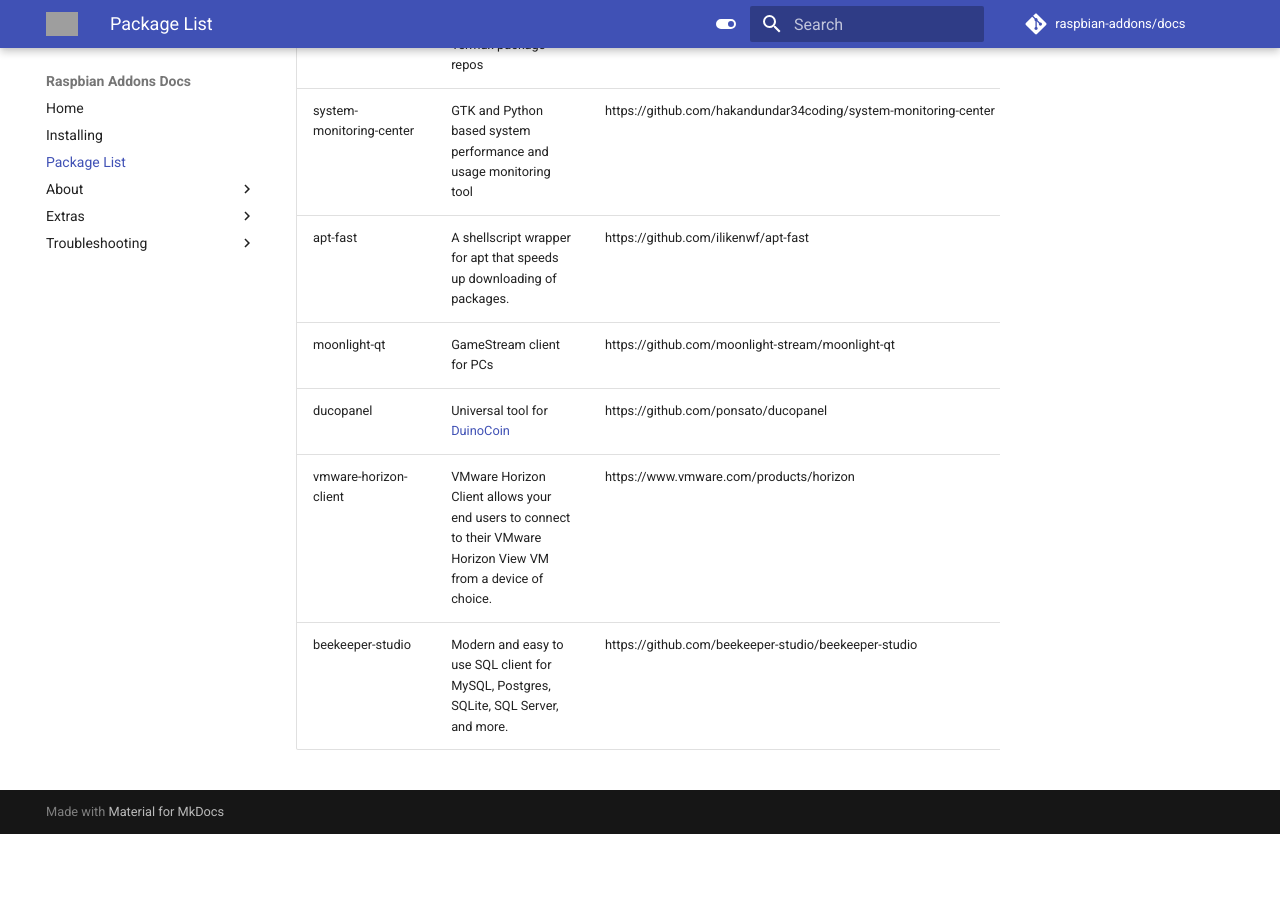
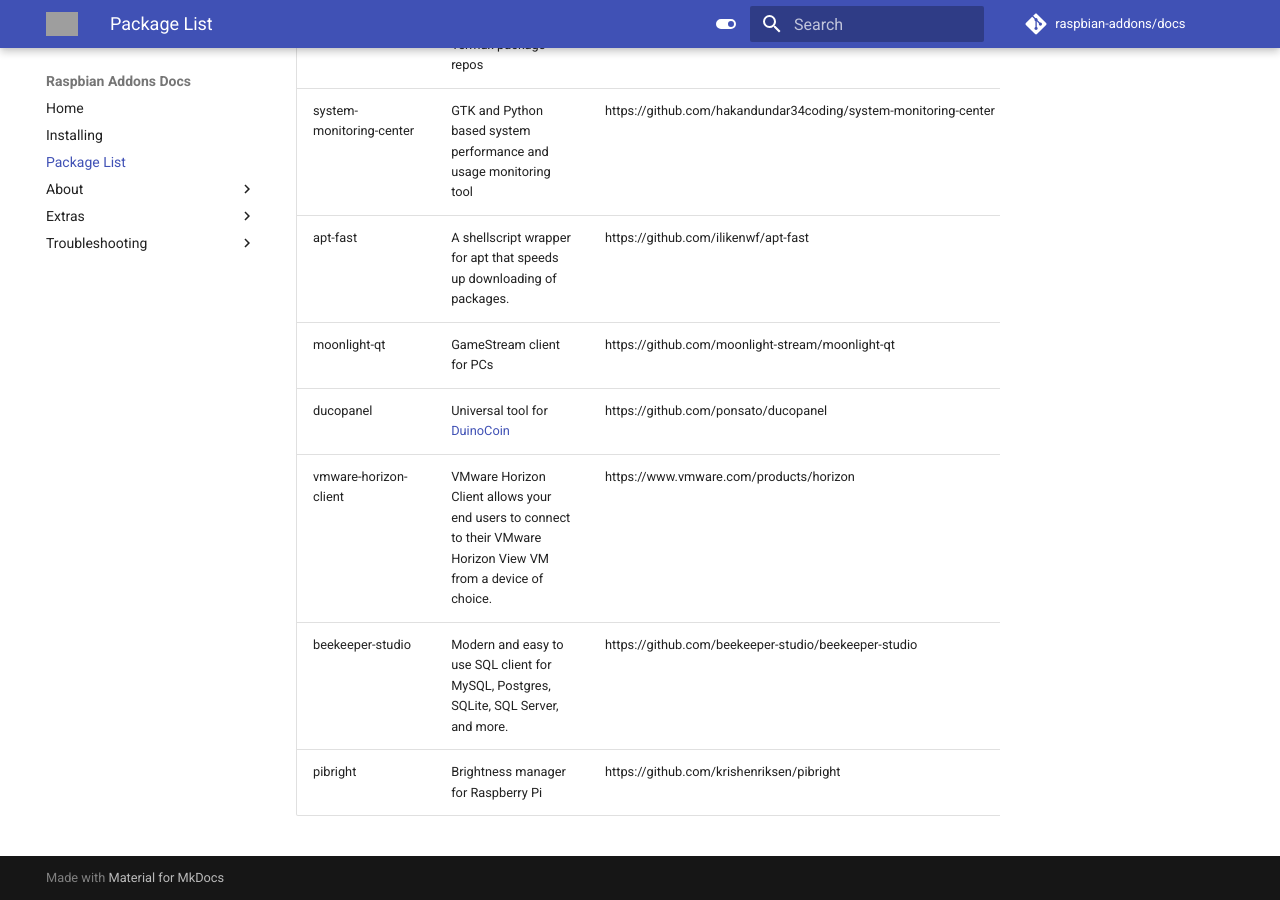
Before and after one commit to raspbian-addons/docs, an MkDocs documentation site: the page built from docs/package-list.md, in a window 1280 px wide and 900 px high, scrolled down 20376 px. Built offline with MkDocs 1.6.1 and Material for MkDocs 9.7.7, drawn with Linux system fonts in a browser that asks for light colours; comment, search, counter and statistics services are not loaded; before the commit the page ends 21210 px from its top, so only the background shows below that; grey boxes are pictures that could not be loaded.

Commit message:
packagelist: add pibright

```diff
--- a/docs/package-list.md
+++ b/docs/package-list.md
@@ -254,3 +254,4 @@
 | ducopanel | Universal tool for [DuinoCoin](https://github.com/revoxhere/duino-coin) | https://github.com/ponsato/ducopanel |
 | vmware-horizon-client | VMware Horizon Client allows your end users to connect to their VMware Horizon View VM from a device of choice. | https://www.vmware.com/products/horizon |
 | beekeeper-studio | Modern and easy to use SQL client for MySQL, Postgres, SQLite, SQL Server, and more. | https://github.com/beekeeper-studio/beekeeper-studio |
+| pibright | Brightness manager for Raspberry Pi | https://github.com/krishenriksen/pibright |
```
